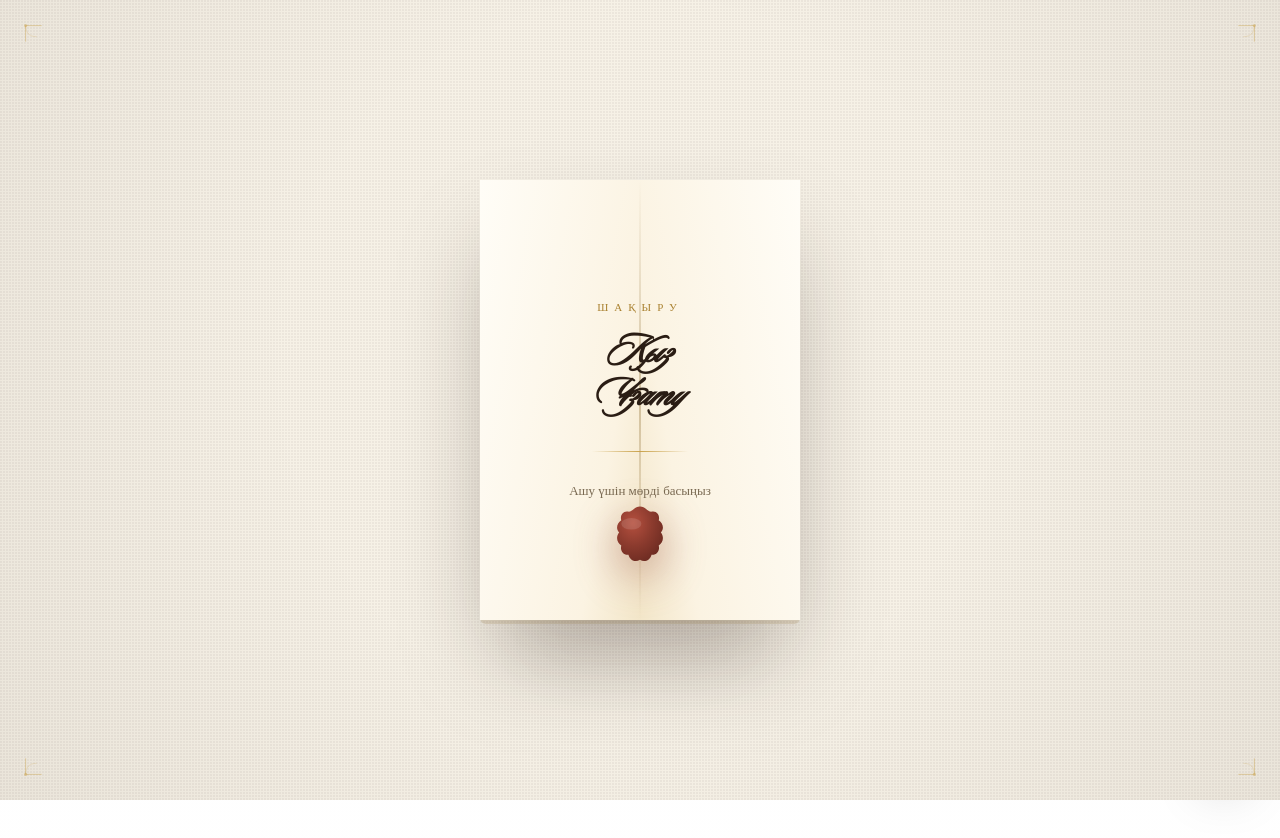
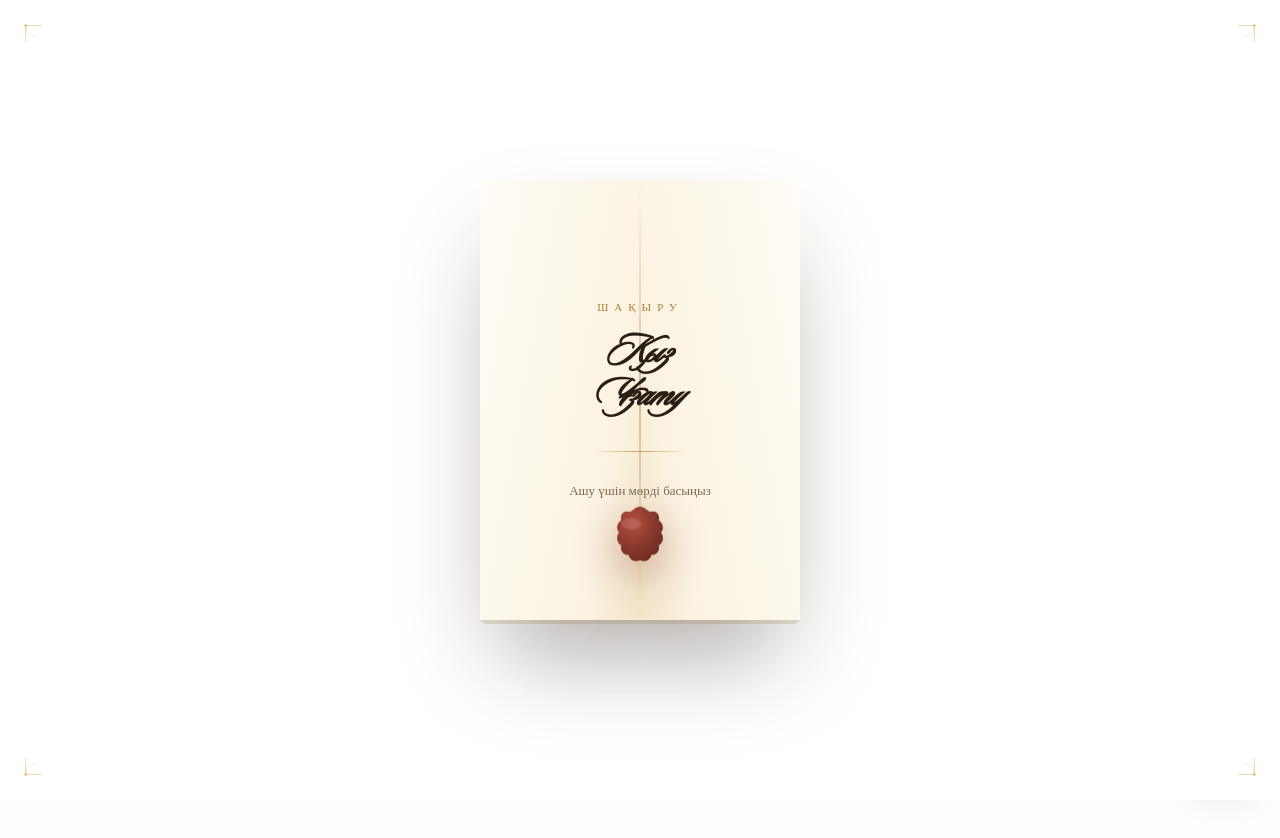
Before and after one commit to Ra-One-Bek/KorkemayQyzUzatu, a React (Vite) app: page / in a window 1280 px wide. Shown: the top 838 px of the page. Built offline with nearby package versions, Linux system fonts and the light colour scheme; a web font is replaced by a local one.

Commit message:
update animation splahscreen

```diff
--- a/src/App.tsx
+++ b/src/App.tsx
@@ -15,7 +15,6 @@ import DressCode from "./sections/DressCode";
 import Gallery from "./sections/Gallery";
 import Wishes from "./sections/Wishes";
 import RSVP from "./sections/RSVP";
-import GuestTable from "./sections/GuestTable";
 import DecorativeDivider from "./sections/DecorativeDivider";
 import BridePhoto from "./sections/BridePhoto";
 
@@ -83,8 +82,6 @@ function App() {
 
         <DecorativeDivider />
 
-        <GuestTable />
-
         <RSVP />
 
         <Footer />
--- a/src/components/SplashScreen.tsx
+++ b/src/components/SplashScreen.tsx
@@ -10,7 +10,7 @@ export default function SplashScreen({
   visible,
   onOpen,
 }: SplashScreenProps) {
-  const [stage, setStage] = useState<"idle" | "breaking" | "opening">(
+  const [stage, setStage] = useState<"idle" | "breaking" | "opening" | "flash">(
     "idle"
   );
   const prefersReducedMotion = useReducedMotion();
@@ -19,52 +19,43 @@ export default function SplashScreen({
     if (stage !== "idle") return;
     setStage("breaking");
 
-    window.setTimeout(() => {
-      setStage("opening");
-    }, 550);
+    if (prefersReducedMotion) {
+      window.setTimeout(() => setStage("opening"), 200);
+      window.setTimeout(() => setStage("flash"), 500);
+      window.setTimeout(() => onOpen(), 800);
+      return;
+    }
 
-    window.setTimeout(
-      () => {
-        onOpen();
-      },
-      prefersReducedMotion ? 400 : 1900
-    );
+    // Печать ломается
+    window.setTimeout(() => setStage("opening"), 650);
+    // Конверт раскрывается (медленно, объёмно), вспышка вступает раньше — пока створки ещё в движении
+    window.setTimeout(() => setStage("flash"), 950);
+    // Белая вспышка укрывает сцену, затем открывается страница
+    window.setTimeout(() => onOpen(), 1850);
   };
 
   return (
     <AnimatePresence>
       {visible && (
         <motion.div
-          className="fixed inset-0 z-[999] flex items-center justify-center overflow-hidden bg-[#f6f1e6]"
+          className="fixed inset-0 z-[999] flex items-center justify-center overflow-hidden bg-white"
           exit={{
             opacity: 0,
-            transition: { duration: 0.9, delay: 0.15, ease: "easeInOut" },
+            transition: { duration: 0.9, ease: "easeInOut" },
           }}
         >
-          {/* Фоновая текстура — тонкая бумажная зернистость + виньетка */}
-          <div
-            className="pointer-events-none absolute inset-0 opacity-[0.05] mix-blend-multiply"
-            style={{
-              backgroundImage:
-                "radial-gradient(circle at 1px 1px, #2a1d14 1px, transparent 0)",
-              backgroundSize: "3px 3px",
-            }}
-          />
-          <div
-            className="pointer-events-none absolute inset-0"
-            style={{
-              background:
-                "radial-gradient(circle at 50% 45%, transparent 0%, transparent 45%, rgba(42,29,20,0.06) 100%)",
-            }}
-          />
+          {/* Орнаментальные уголки рамки сцены */}
+          <motion.div
+            animate={{ opacity: stage === "idle" ? 1 : 0 }}
+            transition={{ duration: 0.5 }}
+          >
+            <Corner className="left-6 top-6" />
+            <Corner className="right-6 top-6 -scale-x-100" />
+            <Corner className="bottom-6 left-6 -scale-y-100" />
+            <Corner className="bottom-6 right-6 -scale-x-100 -scale-y-100" />
+          </motion.div>
 
-          {/* Орнаментальные уголки рамки сцены */}
-          <Corner className="left-6 top-6" />
-          <Corner className="right-6 top-6 -scale-x-100" />
-          <Corner className="bottom-6 left-6 -scale-y-100" />
-          <Corner className="bottom-6 right-6 -scale-x-100 -scale-y-100" />
-
-          <div className="relative" style={{ perspective: "2200px" }}>
+          <div className="relative" style={{ perspective: "3200px" }}>
             {/* Тень открытки на полу сцены */}
             <motion.div
               className="absolute left-1/2 top-full h-8 w-64 -translate-x-1/2 rounded-full bg-[#2a1d14]/15 blur-2xl"
@@ -86,16 +77,21 @@ export default function SplashScreen({
               animate={{
                 y: 0,
                 opacity: 1,
-                scale: 1,
-                rotate: stage === "opening" ? -1.5 : 0,
+                scale: stage === "flash" ? 1.04 : 1,
+                rotateX: stage === "opening" || stage === "flash" ? 6 : 0,
+                rotate:
+                  stage === "opening" || stage === "flash" ? -1.5 : 0,
               }}
               transition={{
                 duration: 1.1,
                 ease: [0.22, 1, 0.36, 1],
-                rotate: { duration: 1.4, ease: "easeInOut" },
+                rotate: { duration: 2, ease: "easeInOut" },
+                rotateX: { duration: 2, ease: "easeInOut" },
+                scale: { duration: 1.4, ease: "easeInOut" },
               }}
               className="relative h-[440px] w-[320px] rounded-[6px]"
               style={{
+                transformStyle: "preserve-3d",
                 background:
                   "linear-gradient(155deg, #fffdf7 0%, #fbf5e7 55%, #f6ecd6 100%)",
                 boxShadow:
@@ -191,10 +187,12 @@ export default function SplashScreen({
                 }}
                 initial={{ opacity: 0 }}
                 animate={{
-                  opacity: stage === "opening" ? [0, 1, 0.6] : 0,
-                  scaleX: stage === "opening" ? [1, 14, 22] : 1,
+                  opacity:
+                    stage === "opening" ? [0, 1, 0.7] : stage === "flash" ? 1 : 0,
+                  scaleX:
+                    stage === "opening" ? [1, 16, 26] : stage === "flash" ? 30 : 1,
                 }}
-                transition={{ duration: 1.3, ease: "easeIn" }}
+                transition={{ duration: stage === "opening" ? 1.9 : 0.6, ease: "easeIn" }}
               />
 
               {/* ===== Восковая печать ===== */}
@@ -208,21 +206,34 @@ export default function SplashScreen({
                 whileTap={stage === "idle" ? { scale: 0.92 } : undefined}
                 animate={
                   stage === "breaking"
-                    ? { scale: [1, 1.12, 0], rotate: [0, -6, 14] }
+                    ? { scale: [1, 1.12, 0], opacity: [1, 1, 0], rotate: [0, -6, 14] }
                     : stage === "idle"
-                    ? { y: [0, -3, 0] }
-                    : {}
+                    ? { scale: 1, opacity: 1, y: [0, -3, 0] }
+                    : { scale: 0, opacity: 0 }
                 }
                 transition={
                   stage === "breaking"
                     ? { duration: 0.5, ease: "easeIn" }
-                    : { duration: 2.6, repeat: Infinity, ease: "easeInOut" }
+                    : stage === "idle"
+                    ? { duration: 2.6, repeat: Infinity, ease: "easeInOut" }
+                    : { duration: 0.01 }
                 }
               >
                 <WaxSeal cracked={stage !== "idle"} />
               </motion.button>
             </motion.div>
           </div>
+
+          {/* ===== Белая вспышка, синхронизированная с раскрытием ===== */}
+          <motion.div
+            className="pointer-events-none absolute inset-0 z-[60] bg-white"
+            initial={{ opacity: 0 }}
+            animate={{ opacity: stage === "flash" ? 1 : 0 }}
+            transition={{
+              duration: stage === "flash" ? 1.6 : 0.3,
+              ease: "easeInOut",
+            }}
+          />
         </motion.div>
       )}
     </AnimatePresence>
@@ -234,10 +245,10 @@ function EnvelopeFlap({
   stage,
 }: {
   side: "left" | "right";
-  stage: "idle" | "breaking" | "opening";
+  stage: "idle" | "breaking" | "opening" | "flash";
 }) {
   const isLeft = side === "left";
-  const open = stage === "opening";
+  const open = stage === "opening" || stage === "flash";
 
   return (
     <motion.div
@@ -248,9 +259,13 @@ function EnvelopeFlap({
         transformStyle: "preserve-3d",
       }}
       animate={{
-        rotateY: open ? (isLeft ? -100 : 100) : 0,
+        rotateY: open ? (isLeft ? -115 : 115) : 0,
       }}
-      transition={{ duration: 1.1, delay: 0.05, ease: [0.65, 0, 0.35, 1] }}
+      transition={{
+        duration: 1.9,
+        delay: isLeft ? 0.05 : 0.18,
+        ease: [0.65, 0, 0.35, 1],
+      }}
     >
       <div
         className="absolute inset-0"
--- a/src/sections/Venue.tsx
+++ b/src/sections/Venue.tsx
@@ -55,7 +55,7 @@ export default function Venue() {
           <div className="glass max-w-xl rounded-[32px] p-4 text-center backdrop-blur-xl">
             <SectionTitle
               subtitle="Venue"
-              title="Өтетін орны"
+              title="Өтетін жер"
             />
 
             <FiMapPin
```
